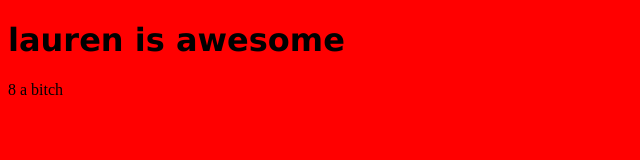
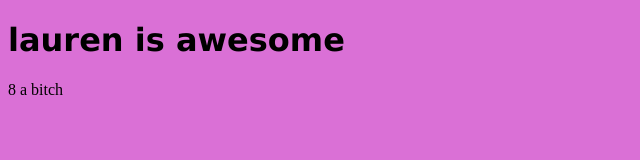
Before and after one commit to laurenochoa/laurenochoa.github.io, a plain HTML site: page index.html in a window 1280 px wide. Shown: the whole page, without its empty margins (0-640 px from the left). Drawn offline with Linux system fonts and the light colour scheme.

Commit message:
edit index

```diff
--- a/index.html
+++ b/index.html
@@ -3,7 +3,7 @@
 <head>
   <meta name="viewport" content="width=device-width, initial-scale=1">
   <style>
-    body {background-color: red;}
+    body {background-color:orchid;}
     h1 {font-family: verdana;}
   </style>
 </head>
```
